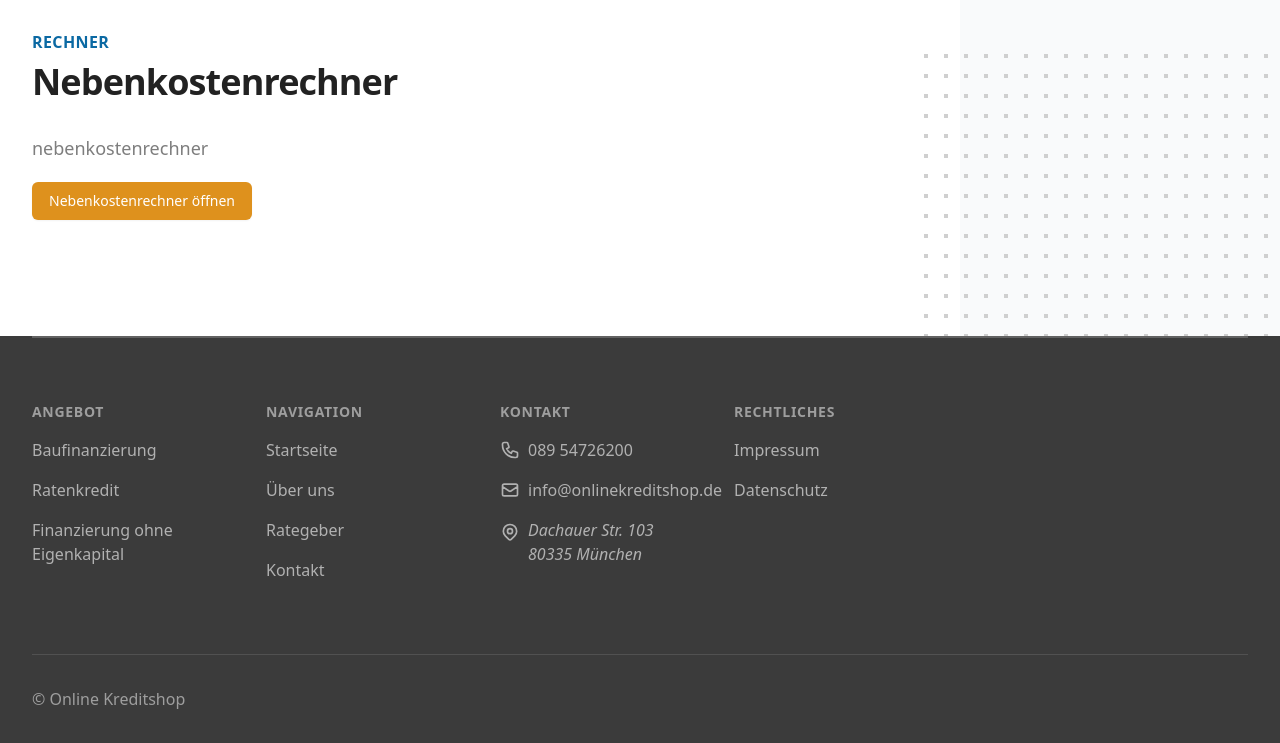
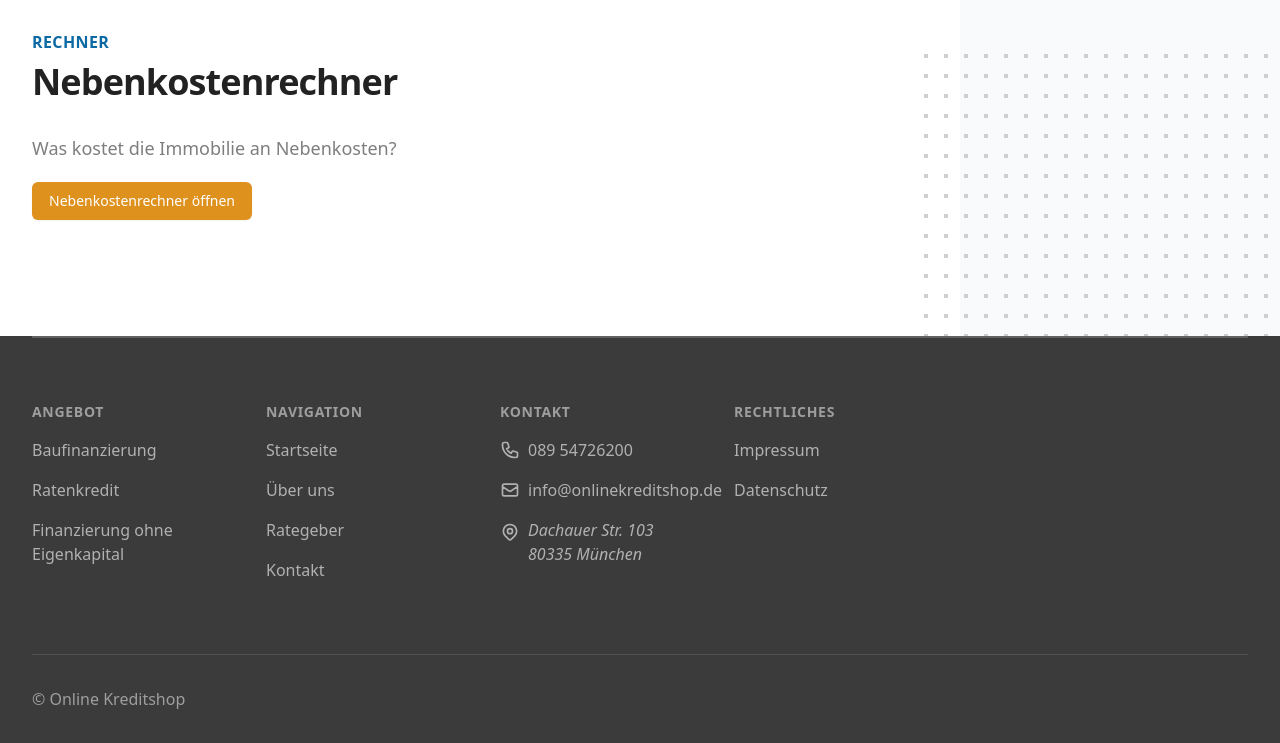
Before and after one commit to danielmoessner/onlinekreditshop.de, a Gatsby site: page /rechner/nebenkostenrechner/ in a window 1280 px wide. Shown: the part 114-857 px from the top of the page. Built offline with nearby package versions, Linux system fonts and the light colour scheme; Gatsby itself is replaced by a stand-in of ours; what @tailwindcss/typography would draw is missing.

Commit message:
Update Rechner “nebenkostenrechner”

```diff
--- a/content/calculators/nebenkostenrechner.md
+++ b/content/calculators/nebenkostenrechner.md
@@ -2,7 +2,7 @@
 collection: calculator
 title: Nebenkostenrechner
 order: 4
-description: nebenkostenrechner
+description: Was kostet die Immobilie an Nebenkosten?
 slug: nebenkostenrechner
 category: Rechner
 calculator: baufilead_nebenkostenrechner
```
